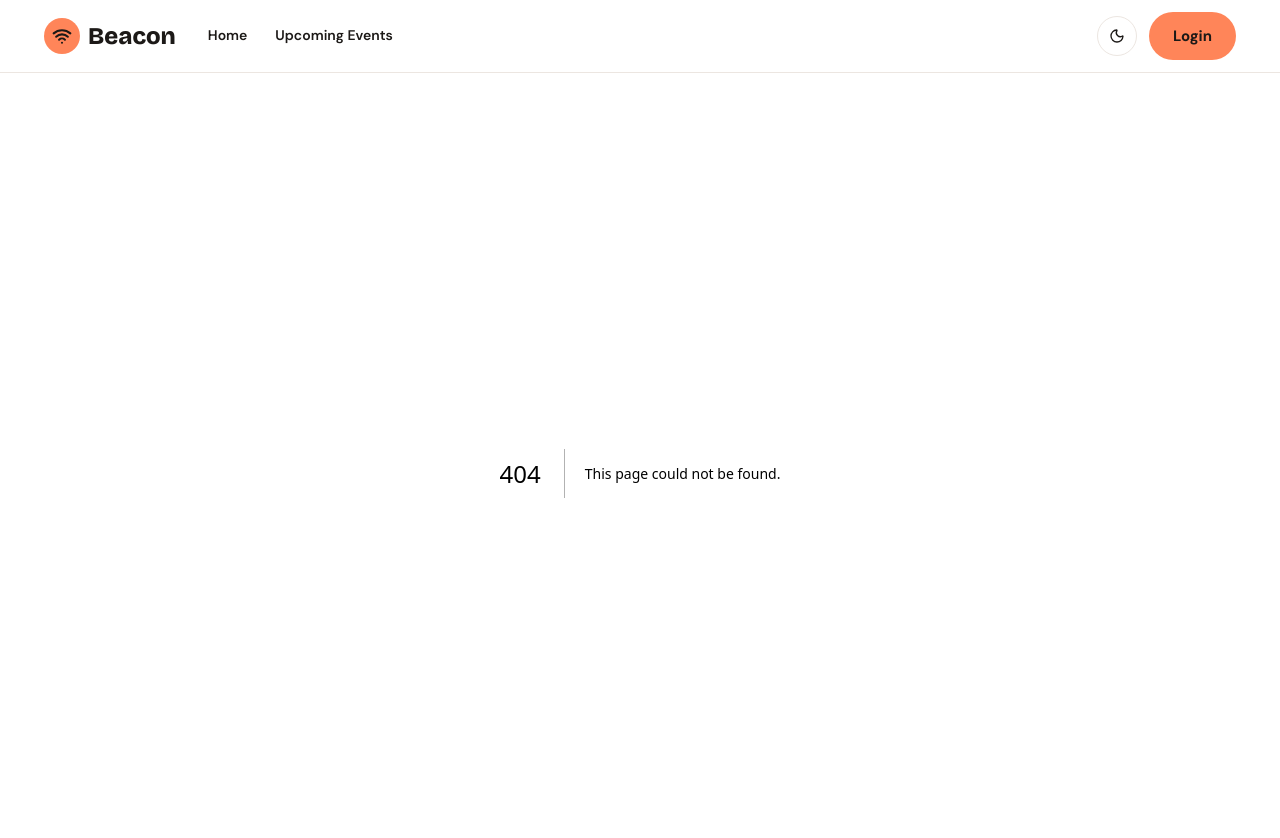
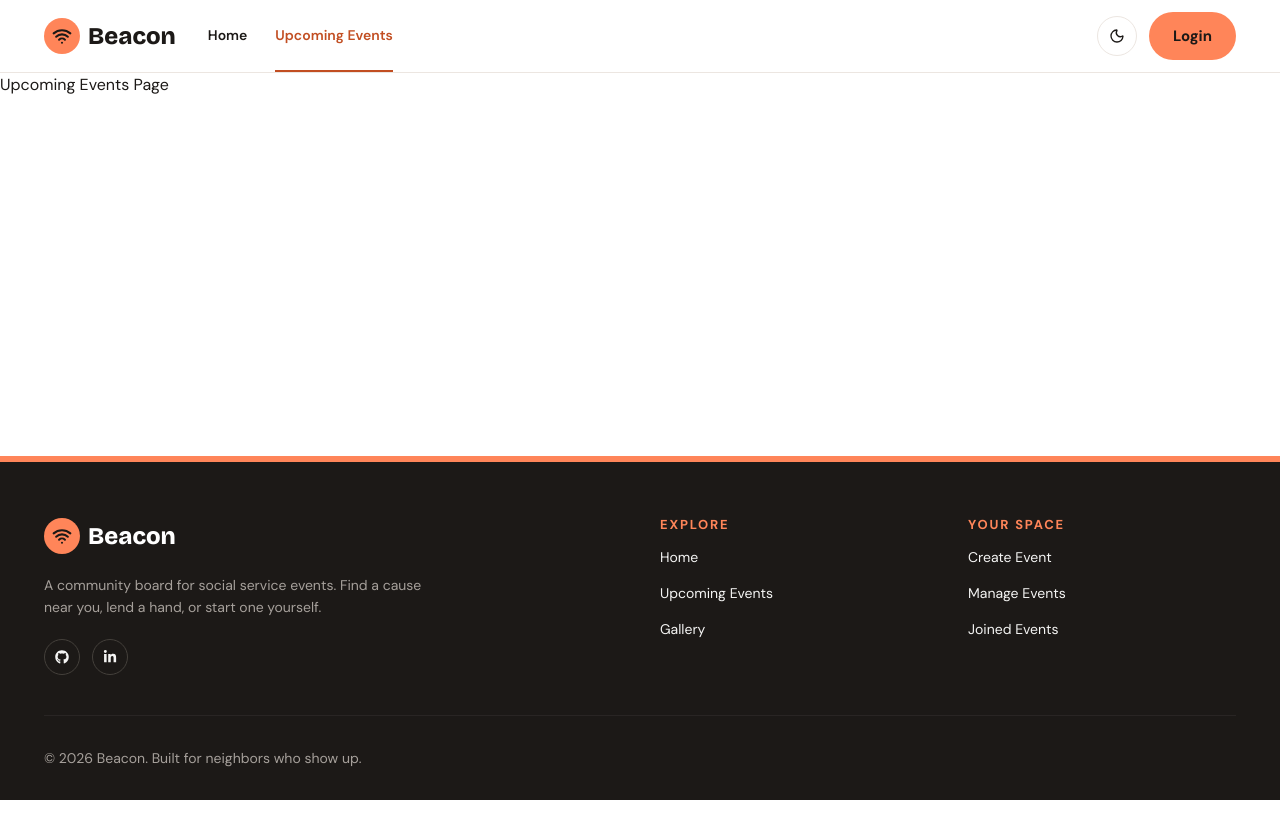
Before and after one commit to Samz6293/ph-assignment-8-client, a Next.js app: page /upcoming-events in a window 1280 px wide. Before the commit this address had no page. Shown: the top 838 px of the page. After the commit the page ends 800 px from the top, so only its background shows below. Built offline with nearby package versions, Linux system fonts and the light colour scheme.

Commit message:
Add footer

```diff
--- /dev/null
+++ b/app/components/Footer.tsx
@@ -0,0 +1,77 @@
+import Link from "next/link";
+import { Wifi } from "lucide-react";
+import { FaGithub, FaLinkedinIn } from "react-icons/fa";
+
+// the footer is dark in both themes, so it uses fixed stone colors instead of theme colors
+const exploreLinks = [
+    { label: "Home", href: "/" },
+    { label: "Upcoming Events", href: "/events" },
+    { label: "Gallery", href: "/#gallery" },
+];
+
+const yourSpaceLinks = [
+    { label: "Create Event", href: "/events/create" },
+    { label: "Manage Events", href: "/events/manage" },
+    { label: "Joined Events", href: "/events/joined" },
+];
+
+const socialLinks = [
+    { label: "GitHub", href: "https://github.com/Samz6293", icon: <FaGithub /> },
+    { label: "LinkedIn", href: "https://www.linkedin.com/in/sabbir-sameer/", icon: <FaLinkedinIn /> },
+];
+
+export default function Footer() {
+    return (
+        <footer className="bg-footer text-stone-100 border-t-6 border-primary">
+            <div className="container-page pt-14 pb-8">
+
+                {/* about + link columns */}
+                <div className="grid grid-cols-2 gap-10
+                    md:grid-cols-4">
+                    {/* logo, tagline, socials */}
+                    <div className="col-span-2 flex flex-col gap-5">
+                        <Link href="/" className="flex items-center gap-2 text-white">
+                            <span className="flex items-center justify-center size-9 bg-primary text-on-primary rounded-xl">
+                                <Wifi className="size-5" strokeWidth={2.5} />
+                            </span>
+                            <span className="font-heading text-2xl font-extrabold">Beacon</span>
+                        </Link>
+                        <p className="text-stone-400 max-w-sm text-sm leading-relaxed">
+                            A community board for social service events. Find a cause near you, lend a hand, or start one yourself.
+                        </p>
+                        <div className="flex gap-3">
+                            {socialLinks.map((social) =>
+                                <a key={social.label} href={social.href} target="_blank" rel="noopener noreferrer" aria-label={social.label}
+                                    className="flex items-center justify-center size-9 border border-stone-700 rounded-full text-sm
+                                    hover:border-primary hover:text-primary">
+                                    {social.icon}
+                                </a>
+                            )}
+                        </div>
+                    </div>
+
+                    {/* explore */}
+                    <div className="flex flex-col gap-4 text-sm">
+                        <p className="eyebrow text-primary">Explore</p>
+                        {exploreLinks.map((link) =>
+                            <Link key={link.href} href={link.href} className="hover:text-primary">{link.label}</Link>
+                        )}
+                    </div>
+
+                    {/* your space */}
+                    <div className="flex flex-col gap-4 text-sm">
+                        <p className="eyebrow text-primary">Your Space</p>
+                        {yourSpaceLinks.map((link) =>
+                            <Link key={link.href} href={link.href} className="hover:text-primary">{link.label}</Link>
+                        )}
+                    </div>
+                </div>
+
+                {/* copyright */}
+                <div className="text-stone-400 border-t border-stone-800 mt-10 pt-8 text-sm">
+                    © 2026 Beacon. Built for neighbors who show up.
+                </div>
+            </div>
+        </footer>
+    )
+}
--- a/app/components/Navbar.tsx
+++ b/app/components/Navbar.tsx
@@ -10,7 +10,7 @@ import MobileMenu from "./MobileMenu";
 // add a new page link here
 const navLinks: NavLink[] = [
     { label: "Home", href: "/" },
-    { label: "Upcoming Events", href: "/events" },
+    { label: "Upcoming Events", href: "/upcoming-events" },
 ];
 
 export default function Navbar() {
@@ -20,11 +20,11 @@ export default function Navbar() {
 
                 {/* logo + links */}
                 <div className="flex items-center gap-8 h-full">
-                    <Link href="/" className="flex items-center gap-2">
+                    <Link href="/" className="flex items-center gap-2 text-ink">
                         <span className="flex items-center justify-center size-9 bg-primary text-on-primary rounded-xl">
                             <Wifi className="size-5" strokeWidth={2.5} />
                         </span>
-                        <span className="text-ink font-heading text-2xl font-extrabold">Beacon</span>
+                        <span className="font-heading text-2xl font-extrabold">Beacon</span>
                     </Link>
 
                     {/* NavLinks reads the current URL, so Next.js needs a Suspense around it */}
--- a/app/layout.tsx
+++ b/app/layout.tsx
@@ -3,6 +3,7 @@ import { Bricolage_Grotesque, DM_Sans } from "next/font/google";
 import { ThemeProvider } from "next-themes";
 import "./globals.css";
 import Navbar from "./components/Navbar";
+import Footer from "./components/Footer";
 
 const bricolage = Bricolage_Grotesque({
   subsets: ["latin"],
@@ -29,9 +30,10 @@ export default function RootLayout({ children }: LayoutProps<"/">) {
       className={`${bricolage.variable} ${dmSans.variable} h-full antialiased`}
     >
       <body className="min-h-full flex flex-col">
-        <ThemeProvider attribute="class" defaultTheme="light">
+        <ThemeProvider attribute="class" defaultTheme="system">
           <Navbar />
-          {children}
+          <main className="flex-1">{children}</main>
+          <Footer />
         </ThemeProvider>
       </body>
     </html>
--- /dev/null
+++ b/app/upcoming-events/page.tsx
@@ -0,0 +1,6 @@
+
+export default function UpcomingEventsPage() {
+  return (
+    <div>Upcoming Events Page</div>
+  )
+}
--- a/package.json
+++ b/package.json
@@ -17,6 +17,7 @@
     "next-themes": "^0.4.6",
     "react": "19.3.0",
     "react-dom": "19.3.0",
+    "react-icons": "^5.7.0",
     "shadcn": "^4.23.0",
     "tw-animate-css": "^1.4.0"
   },
```
Also changed, not shown: 1 other file (tests, documents, lock files or other folders).
